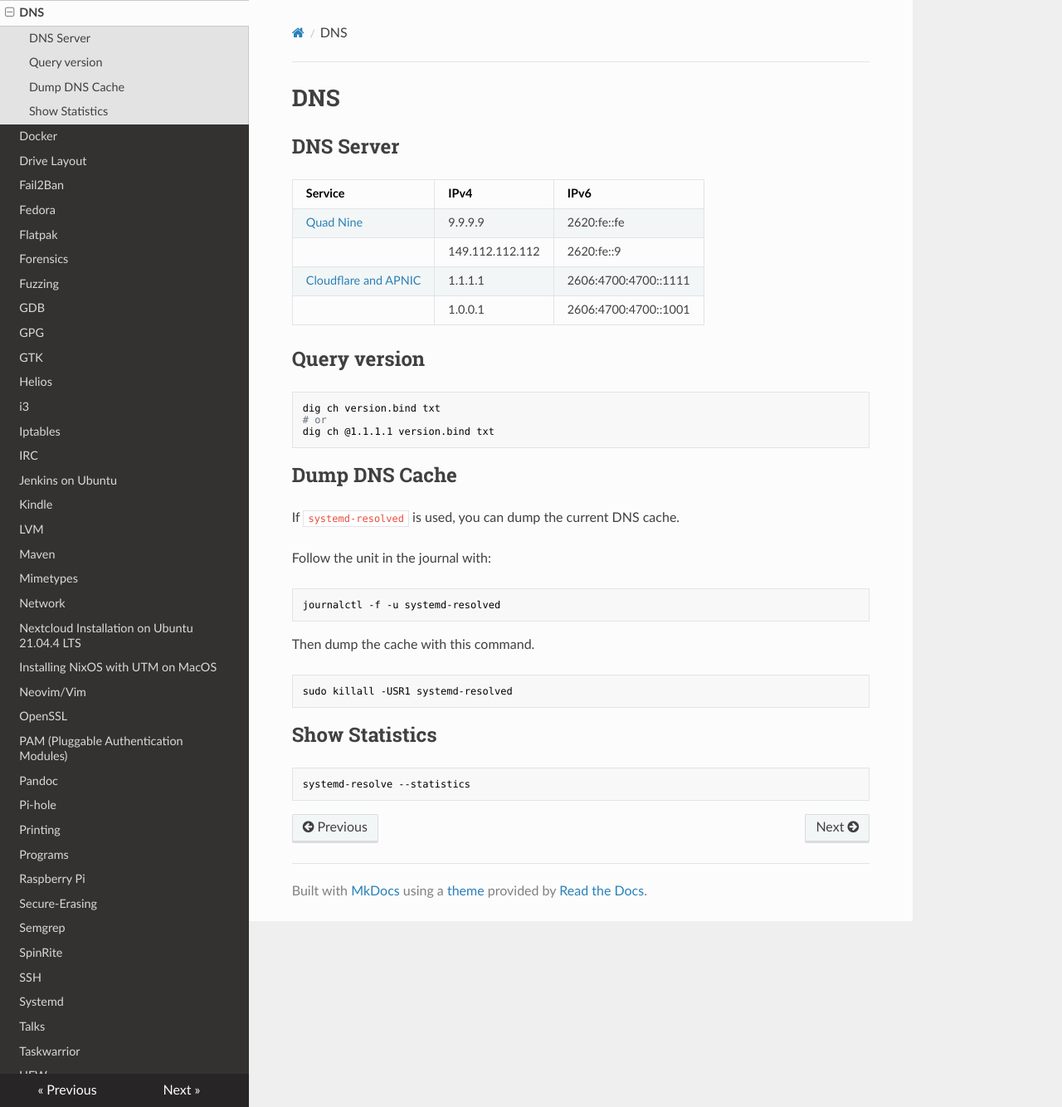
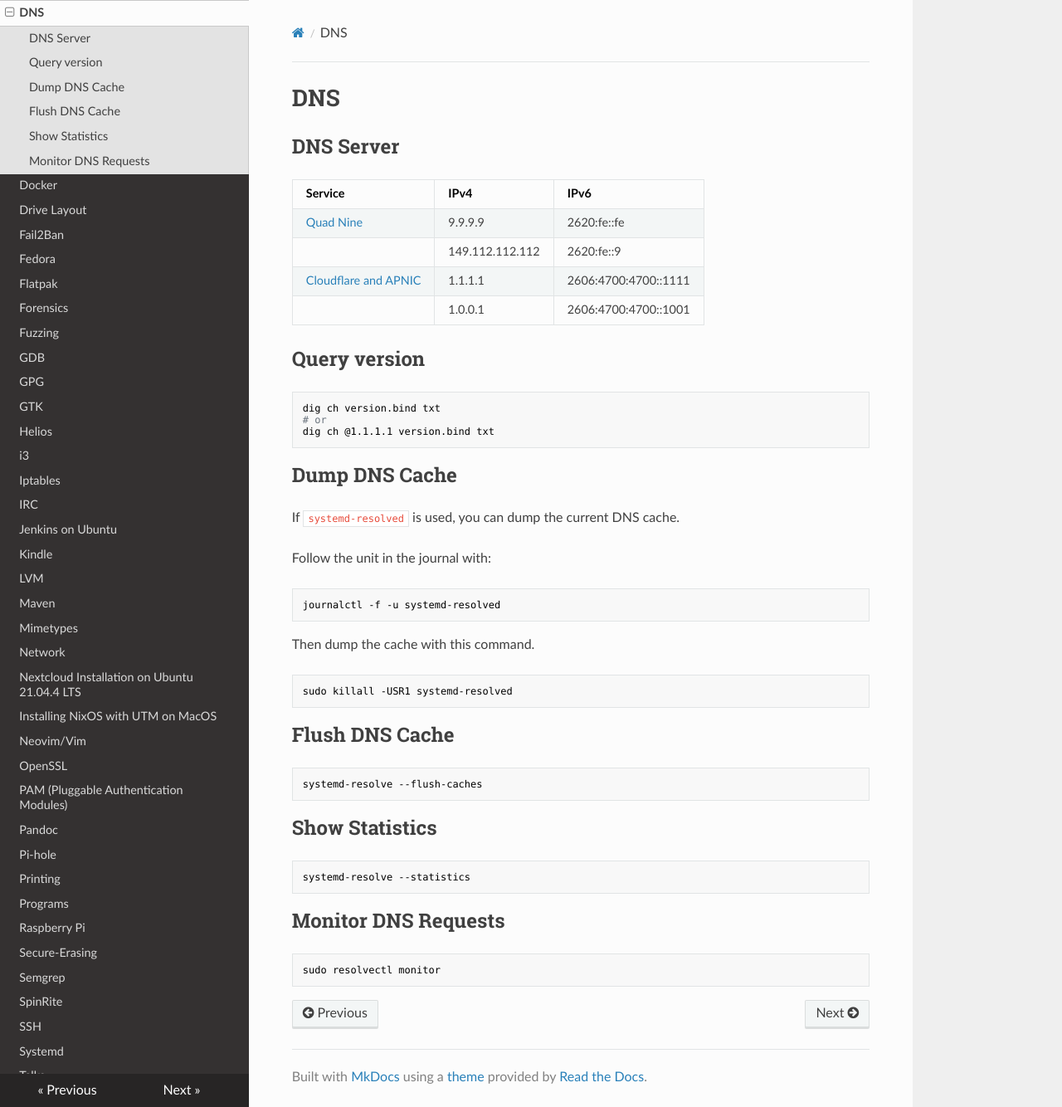
Before and after one commit to Maaxxs/wiki, an MkDocs documentation site: the page built from docs/dns.md, in a window 1280 px wide and 1334 px high. Shown: the whole window at 83% size. Built offline with MkDocs 1.6.1, drawn with Linux system fonts in a browser that asks for light colours; nearby versions of some CDN libraries.

Commit message:
Add commands to flush DNS cache and monitor DNS requests

````diff
--- a/docs/dns.md
+++ b/docs/dns.md
@@ -32,8 +32,20 @@ Then dump the cache with this command.
 sudo killall -USR1 systemd-resolved
 ```
 
+## Flush DNS Cache
+
+```sh
+systemd-resolve --flush-caches
+```
+
 ## Show Statistics
 
 ```sh
 systemd-resolve --statistics
 ```
+
+## Monitor DNS Requests
+
+```sh
+sudo resolvectl monitor
+```
````
